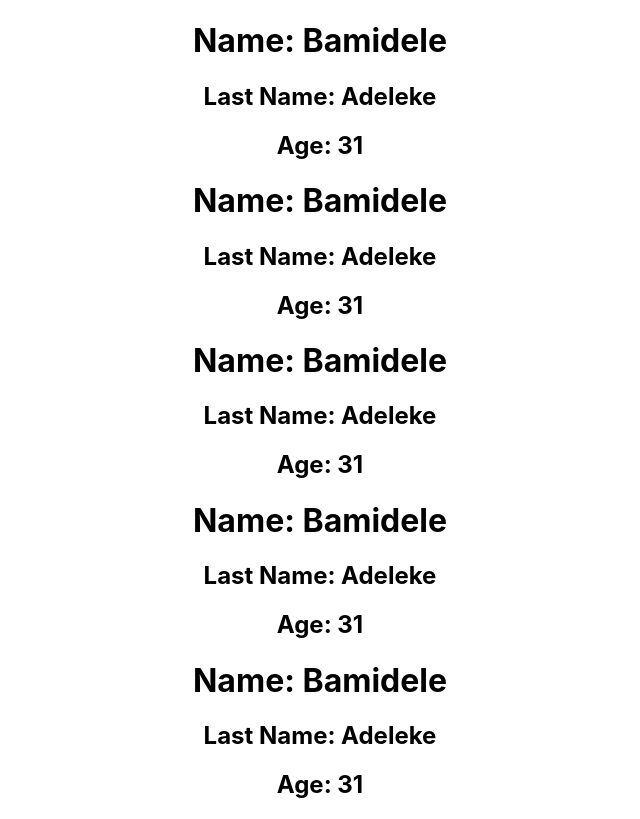
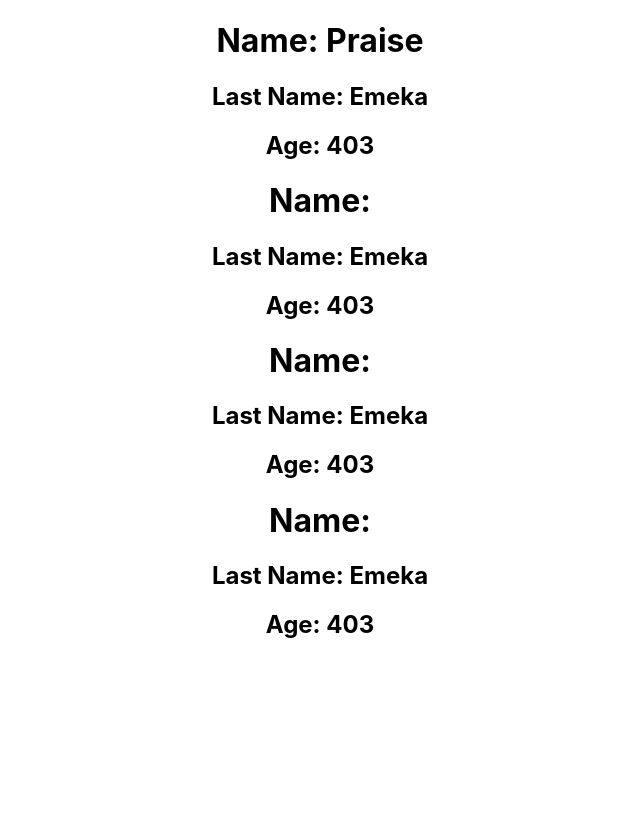
Before and after one commit to Ejiscoxpres/React-practice, a React (Create React App) app: page / in a window 1280 px wide. Shown: the whole page, without its empty margins (320-960 px from the left). Built offline with nearby package versions, Linux system fonts and the light colour scheme.

Commit message:
props commit

```diff
--- a/src/App.js
+++ b/src/App.js
@@ -4,7 +4,7 @@ import Person from './components/person';
 const person = () => {
   return(
     <>
-    <h1>Name: Bamidele</h1>
+    <h1>Name: bamidele</h1>
     <h2>Last Name: Adeleke</h2>
     <h2>Age: 31</h2>
     </>
@@ -13,13 +13,13 @@ const person = () => {
 const App =()  => {
   return (
     <div className="App">
-      {person ()}
-      {person ()}
-      {person ()}
-      {person ()}
-      {person ()}
+     {/* {person ()}*/}
 
-      {/*<Person /> */}
+
+      <Person name = {'Praise'} />
+      <Person />
+      <Person />
+      <Person />
 
 
     </div>
--- a/src/components/person.js
+++ b/src/components/person.js
@@ -1,7 +1,7 @@
-export  default function person()  {
+export  default function person(props)  {
     return(
       <>
-      <h1>Name: Ejike</h1>
+      <h1>Name: {props.name}</h1>
       <h2>Last Name: Emeka</h2>
       <h2>Age: 403</h2>
       </>
```
